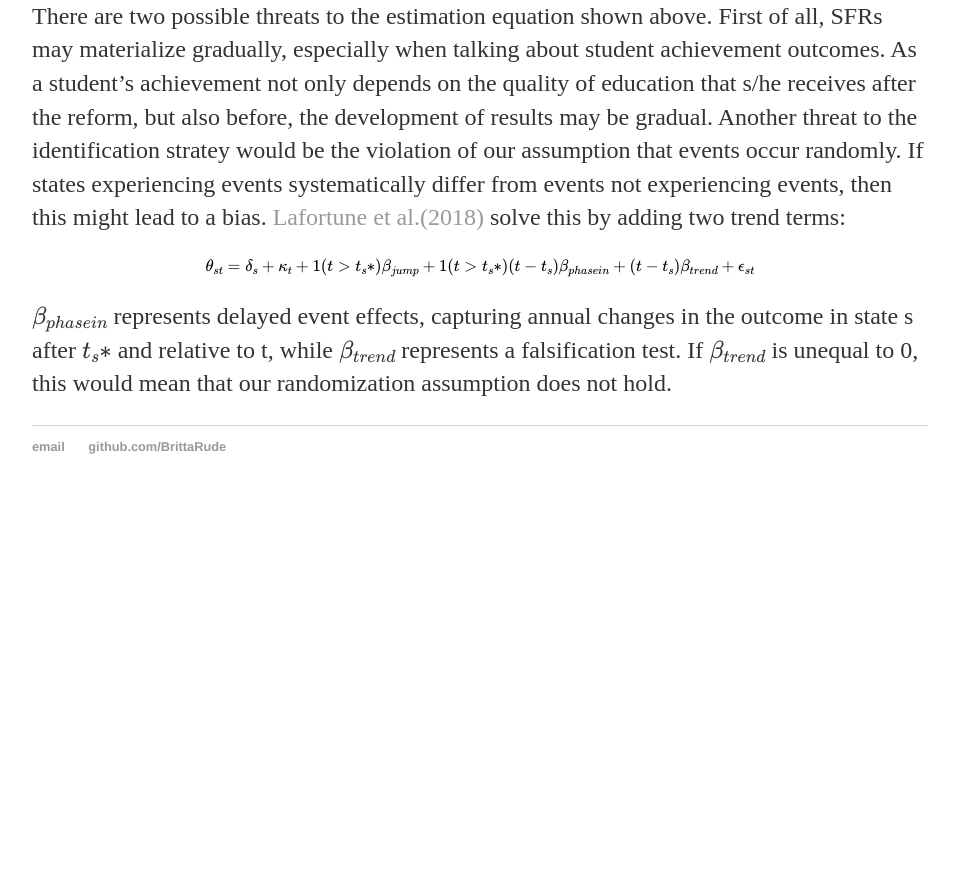
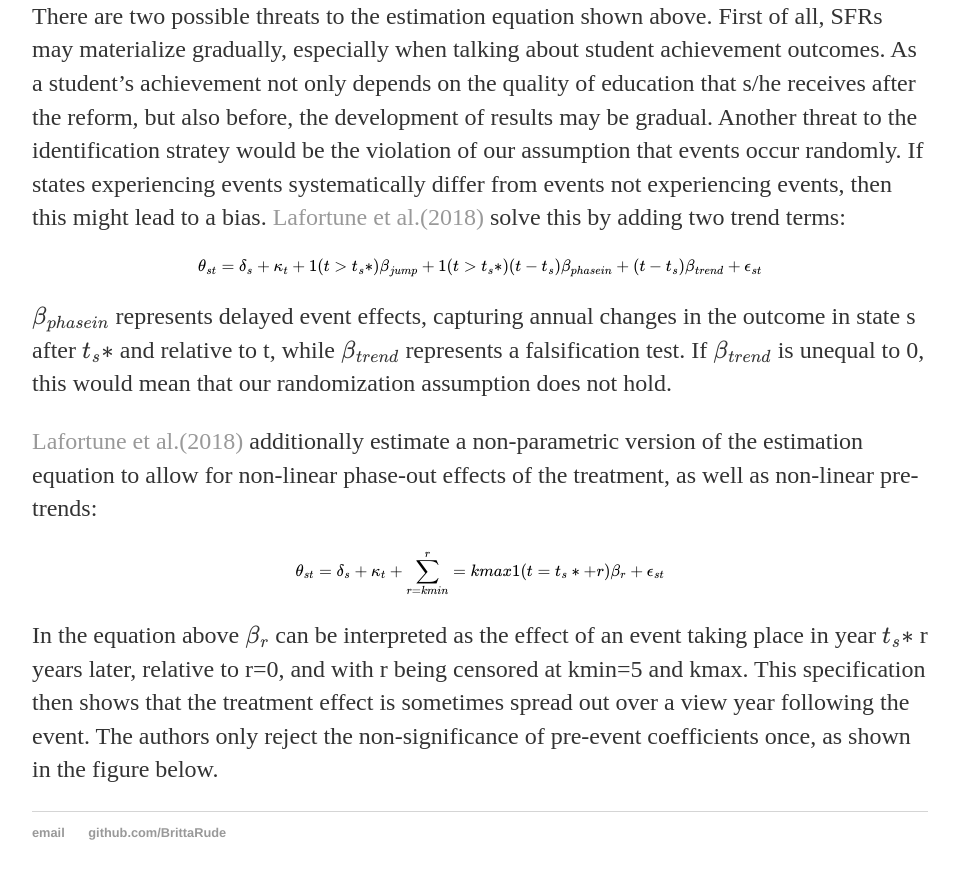
Before and after one commit to BrittaRude/BrittaRude.github.io, a Jekyll site: the page built from inputs_datascience/_posts/2020-07-22-britta-rude-event-study.md, in a window 1280 px wide and 900 px high, scrolled down 2067 px. Shown: the top 879 px of the window, without its empty margins (160-1119 px from the left). Built offline with Jekyll 4.4.1, drawn with Linux system fonts in a browser that asks for light colours; formulas are drawn with MathJax 3; before the commit the page ends 2581 px from its top, so only the background shows below that.

Commit message:
Update 2020-07-22-britta-rude-event-study.md

```diff
--- a/inputs_datascience/_posts/2020-07-22-britta-rude-event-study.md
+++ b/inputs_datascience/_posts/2020-07-22-britta-rude-event-study.md
@@ -28,3 +28,9 @@ There are two possible threats to the estimation equation shown above. First of
 $$ \theta_{st} = \delta_s + \kappa_t + 1(t>t_s*) \beta_{jump} + 1(t>t_s*)(t-t_s) \beta_{phasein} + (t-t_s) \beta_{trend} + \epsilon_{st} $$
 
 $$\beta_{phasein}$$ represents delayed event effects, capturing annual changes in the outcome in state s after $$t_s*$$ and relative to t, while $$\beta_{trend}$$ represents a falsification test. If $$\beta_{trend}$$  is unequal to 0, this would mean that our randomization assumption does not hold.
+
+[Lafortune et al.(2018)](https://pubs.aeaweb.org/doi/pdfplus/10.1257/app.20160567) additionally estimate a non-parametric version of the estimation equation to allow for non-linear phase-out effects of the treatment, as well as non-linear pre-trends:
+
+$$ \theta_{st} = \delta_s + \kappa_t + \sum_{r=kmin}^r=kmax 1(t=t_s* + r) \beta_{r} + \epsilon_{st} $$
+
+In the equation above $$\beta_{r}$$ can be interpreted as the effect of an event taking place in year $$t_s*$$ r years later, relative to r=0, and with r being censored at kmin=5 and kmax. This specification then shows that the treatment effect is sometimes spread out over a view year following the event. The authors only reject the non-significance of pre-event coefficients once, as shown in the figure below.
```
